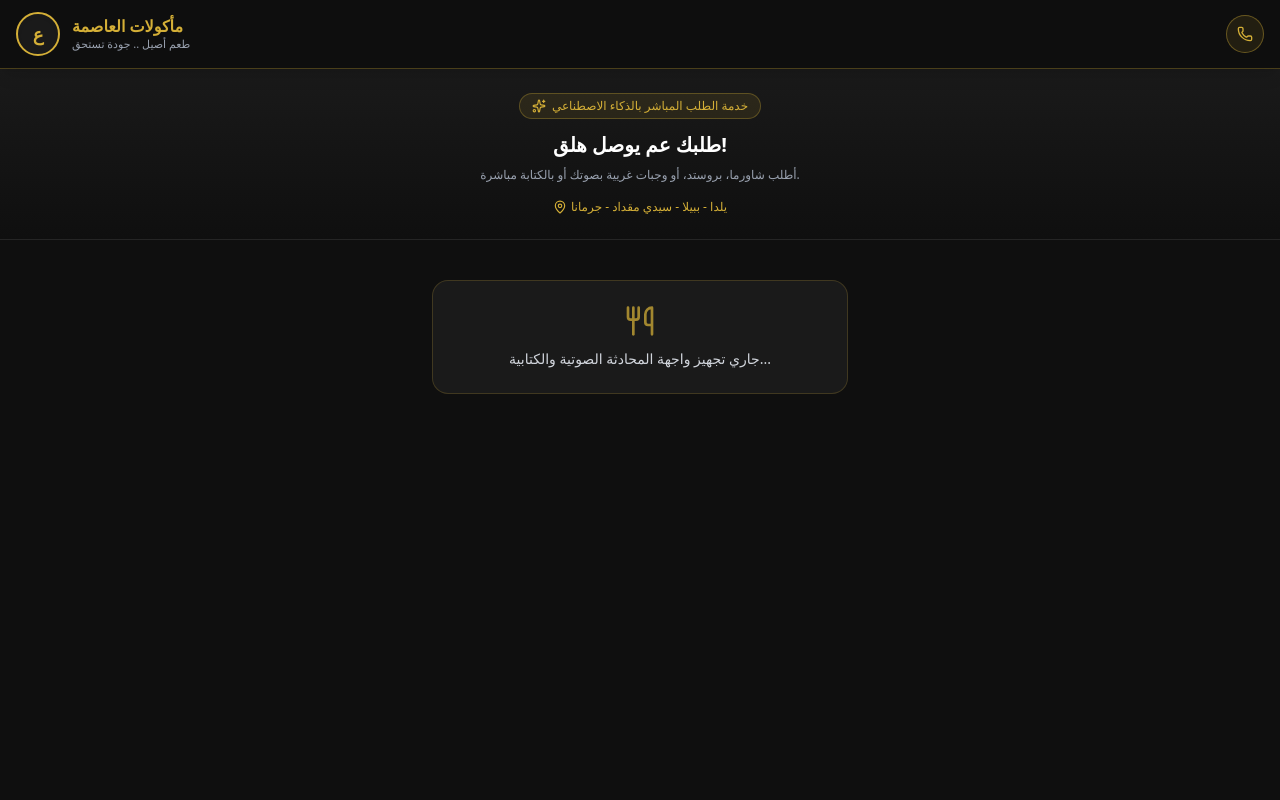
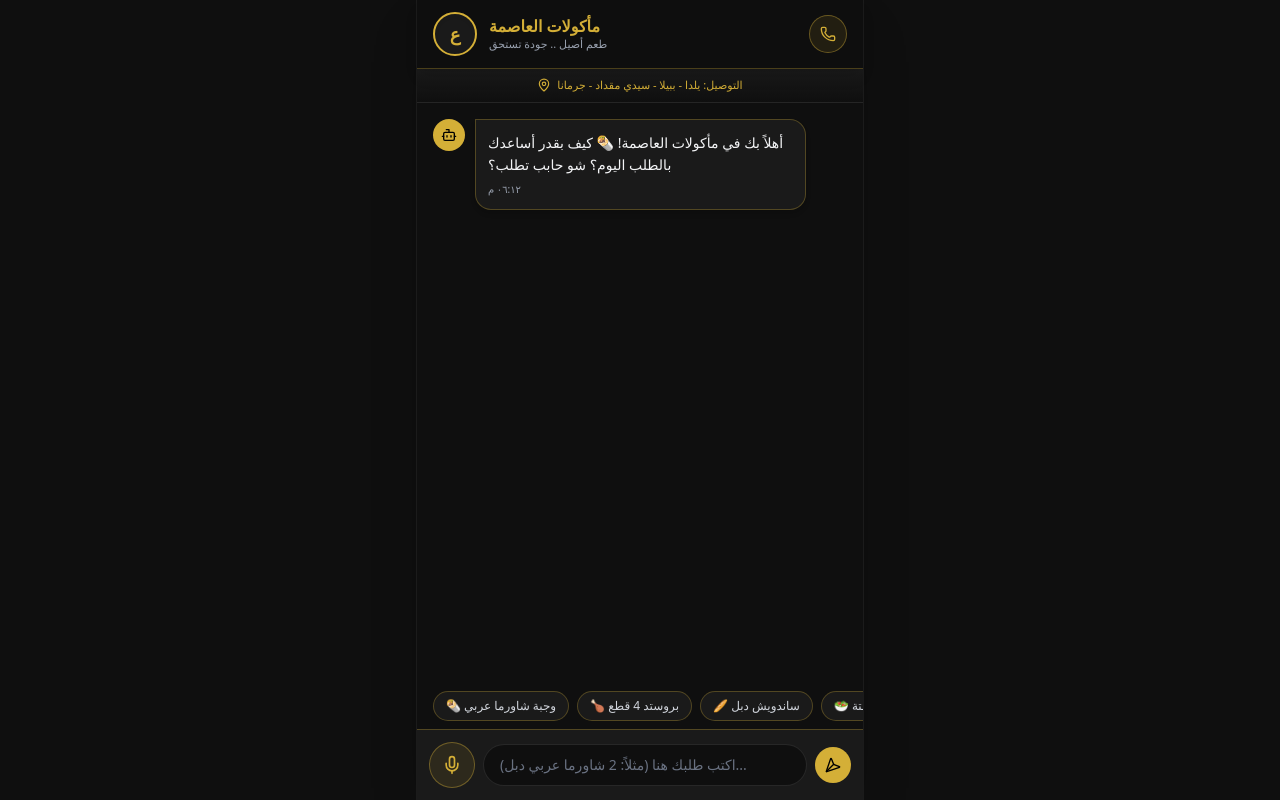
Before and after one commit to Abdoalmaghrebi/Alaasima-app, a Next.js app in the folder alaasima-app/: page / in a window 1280 px wide. Built offline with nearby package versions, Linux system fonts and the light colour scheme.

Commit message:
Update page.tsx

```diff
--- a/alaasima-app/src/app/page.tsx
+++ b/alaasima-app/src/app/page.tsx
@@ -1,10 +1,62 @@
-import { Phone, MapPin, Sparkles, Utensils } from "lucide-react";
+"use client";
+
+import { useState } from "react";
+import { Phone, MapPin, Sparkles, Mic, Send, Bot, User, UtensilsCrossed } from "lucide-react";
+
+interface Message {
+  id: string;
+  sender: "bot" | "user";
+  text: string;
+  time: string;
+}
 
 export default function Home() {
+  const [messages, setMessages] = useState<Message[]>([
+    {
+      id: "1",
+      sender: "bot",
+      text: "أهلاً بك في مأكولات العاصمة! 🌯 كيف بقدر أساعدك بالطلب اليوم؟ شو حابب تطلب؟",
+      time: new Date().toLocaleTimeString("ar-SY", { hour: "2-digit", minute: "2-digit" }),
+    },
+  ]);
+  const [inputText, setInputText] = useState("");
+  const [isRecording, setIsRecording] = useState(false);
+
+  const handleSend = (textToSend?: string) => {
+    const text = textToSend || inputText;
+    if (!text.trim()) return;
+
+    const userMsg: Message = {
+      id: Date.now().toString(),
+      sender: "user",
+      text: text.trim(),
+      time: new Date().toLocaleTimeString("ar-SY", { hour: "2-digit", minute: "2-digit" }),
+    };
+
+    setMessages((prev) => [...prev, userMsg]);
+    if (!textToSend) setInputText("");
+
+    // رد تجريبي مبدئي
+    setTimeout(() => {
+      const botReply: Message = {
+        id: (Date.now() + 1).toString(),
+        sender: "bot",
+        text: `تكرم عينك! سجّلت طلبك: "${text}". حابب تضيف علبة ثوم أو مخلل أو مشروب مع الطلب؟`,
+        time: new Date().toLocaleTimeString("ar-SY", { hour: "2-digit", minute: "2-digit" }),
+      };
+      setMessages((prev) => [...prev, botReply]);
+    }, 1000);
+  };
+
+  const toggleRecording = () => {
+    setIsRecording(!isRecording);
+    // سيتم ربط الـ Web Speech API أو الصوت هنا في الخطوة القادمة
+  };
+
   return (
-    <main className="min-h-screen bg-[#0F0F0F] text-white pb-20 dir-rtl">
-      {/* Header / الهيدر الرئيسي */}
-      <header className="sticky top-0 z-50 bg-[#0F0F0F]/90 backdrop-blur-md border-b border-[#D4AF37]/30 px-4 py-3 flex items-center justify-between shadow-lg">
+    <main className="min-h-screen bg-[#0F0F0F] text-white flex flex-col justify-between max-w-md mx-auto dir-rtl border-x border-white/5 shadow-2xl">
+      {/* Header */}
+      <header className="sticky top-0 z-50 bg-[#0F0F0F]/95 backdrop-blur-md border-b border-[#D4AF37]/30 px-4 py-3 flex items-center justify-between shadow-lg">
         <div className="flex items-center gap-3">
           <div className="w-11 h-11 rounded-full border-2 border-[#D4AF37] bg-[#1A1A1A] flex items-center justify-center font-bold text-[#D4AF37] text-lg shadow-inner">
             ع
@@ -23,30 +75,101 @@ export default function Home() {
         </a>
       </header>
 
-      {/* Hero Section */}
-      <section className="p-6 text-center border-b border-white/5 bg-gradient-to-b from-[#1A1A1A] to-[#0F0F0F]">
-        <div className="inline-flex items-center gap-1.5 px-3 py-1 rounded-full bg-[#D4AF37]/10 border border-[#D4AF37]/30 text-[#D4AF37] text-xs font-medium mb-3">
-          <Sparkles className="w-3.5 h-3.5" />
-          <span>خدمة الطلب المباشر بالذكاء الاصطناعي</span>
-        </div>
-        <h2 className="text-xl font-bold mb-2 text-white">طلبك عم يوصل هلق!</h2>
-        <p className="text-xs text-gray-400 max-w-xs mx-auto mb-4">
-          أطلب شاورما، بروستد، أو وجبات غريية بصوتك أو بالكتابة مباشرة.
-        </p>
-
-        <div className="flex items-center justify-center gap-1 text-xs text-[#D4AF37]">
+      {/* Hero Header Minimal */}
+      <section className="px-4 py-2 text-center border-b border-white/5 bg-gradient-to-b from-[#1A1A1A] to-[#0F0F0F]">
+        <div className="flex items-center justify-center gap-1.5 text-[11px] text-[#D4AF37]">
           <MapPin className="w-3.5 h-3.5" />
-          <span>يلدا - ببيلا - سيدي مقداد - جرمانا</span>
+          <span>التوصيل: يلدا - ببيلا - سيدي مقداد - جرمانا</span>
         </div>
       </section>
 
-      {/* حالة الانتظار لبناء المحادثة */}
-      <section className="p-4 max-w-md mx-auto mt-6 text-center">
-        <div className="p-6 rounded-2xl bg-[#1A1A1A] border border-[#D4AF37]/20 flex flex-col items-center gap-3">
-          <Utensils className="w-8 h-8 text-[#D4AF37] animate-pulse" />
-          <p className="text-sm text-gray-300">جاري تجهيز واجهة المحادثة الصوتية والكتابية...</p>
+      {/* Messages Container */}
+      <section className="flex-1 overflow-y-auto p-4 space-y-4 min-h-[380px]">
+        {messages.map((msg) => (
+          <div
+            key={msg.id}
+            className={`flex items-start gap-2.5 ${
+              msg.sender === "user" ? "flex-row-reverse" : "flex-row"
+            }`}
+          >
+            <div
+              className={`w-8 h-8 rounded-full flex items-center justify-center text-xs font-bold shrink-0 ${
+                msg.sender === "user"
+                  ? "bg-white/10 text-white border border-white/20"
+                  : "bg-[#D4AF37] text-black"
+              }`}
+            >
+              {msg.sender === "user" ? <User className="w-4 h-4" /> : <Bot className="w-4 h-4" />}
+            </div>
+
+            <div
+              className={`max-w-[80%] rounded-2xl p-3 text-sm leading-relaxed ${
+                msg.sender === "user"
+                  ? "bg-[#D4AF37] text-black font-medium rounded-tr-none"
+                  : "bg-[#1A1A1A] text-gray-100 border border-[#D4AF37]/30 rounded-tl-none shadow-md"
+              }`}
+            >
+              <p>{msg.text}</p>
+              <span
+                className={`text-[10px] block mt-1 text-left ${
+                  msg.sender === "user" ? "text-black/60" : "text-gray-400"
+                }`}
+              >
+                {msg.time}
+              </span>
+            </div>
+          </div>
+        ))}
+      </section>
+
+      {/* Quick Suggestions */}
+      <div className="px-4 py-2 flex gap-2 overflow-x-auto no-scrollbar">
+        {["🌯 وجبة شاورما عربي", "🍗 بروستد 4 قطع", "🥖 ساندويش دبل", "🥗 صحن فتة"].map((item) => (
+          <button
+            key={item}
+            onClick={() => handleSend(item)}
+            className="shrink-0 text-xs bg-[#1A1A1A] text-gray-300 border border-[#D4AF37]/30 px-3 py-1.5 rounded-full hover:border-[#D4AF37] hover:text-[#D4AF37] transition-all"
+          >
+            {item}
+          </button>
+        ))}
+      </div>
+
+      {/* Input / Voice Bar */}
+      <footer className="p-3 bg-[#1A1A1A] border-t border-[#D4AF37]/30 sticky bottom-0">
+        <div className="flex items-center gap-2">
+          {/* Microphone Button */}
+          <button
+            onClick={toggleRecording}
+            className={`p-3 rounded-full border transition-all shrink-0 ${
+              isRecording
+                ? "bg-red-600 text-white border-red-500 animate-pulse"
+                : "bg-[#D4AF37]/10 text-[#D4AF37] border-[#D4AF37]/40 hover:bg-[#D4AF37] hover:text-black"
+            }`}
+            title="طلب بالصوت"
+          >
+            <Mic className="w-5 h-5" />
+          </button>
+
+          {/* Text Input */}
+          <input
+            type="text"
+            value={inputText}
+            onChange={(e) => setInputText(e.target.value)}
+            onKeyDown={(e) => e.key === "Enter" && handleSend()}
+            placeholder="اكتب طلبك هنا (مثلاً: 2 شاورما عربي دبل)..."
+            className="flex-1 bg-[#0F0F0F] text-white placeholder-gray-500 text-sm px-4 py-2.5 rounded-full border border-white/10 focus:outline-none focus:border-[#D4AF37] transition-all"
+          />
+
+          {/* Send Button */}
+          <button
+            onClick={() => handleSend()}
+            className="bg-[#D4AF37] text-black p-2.5 rounded-full hover:bg-[#B8952B] transition-all shrink-0 font-bold"
+          >
+            <Send className="w-4 h-4 rotate-180" />
+          </button>
         </div>
-      </section>
+      </footer>
     </main>
   );
 }
```
